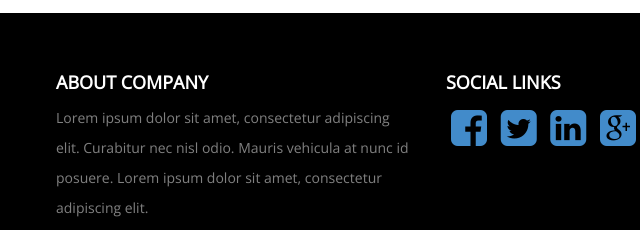
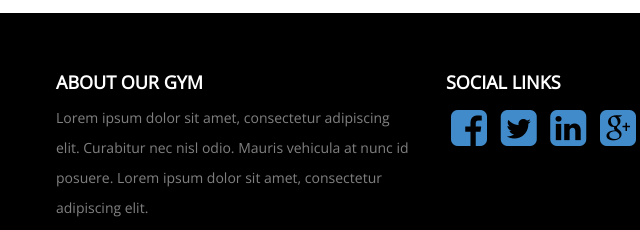
Before and after one commit to atulko/newJim, a plain HTML site: page JimManagement/WebContent/contact.html in a window 1280 px wide. Shown: the part 1285-1515 px from the top of the page, 14-654 px from the left. Drawn offline with nearby package versions, Linux system fonts and the light colour scheme.

Commit message:
About our Gym change

```diff
--- a/JimManagement/WebContent/contact.html
+++ b/JimManagement/WebContent/contact.html
@@ -102,7 +102,7 @@
             <div class="container">
            <div class="row  pad-bottom" >
             <div class="col-md-4">
-                <h4> <strong>ABOUT COMPANY</strong> </h4>
+                <h4> <strong>ABOUT Our Gym</strong> </h4>
                             <p>
                                 Lorem ipsum dolor sit amet, consectetur adipiscing elit.
                          Curabitur nec nisl odio. Mauris vehicula at nunc id posuere.
```
